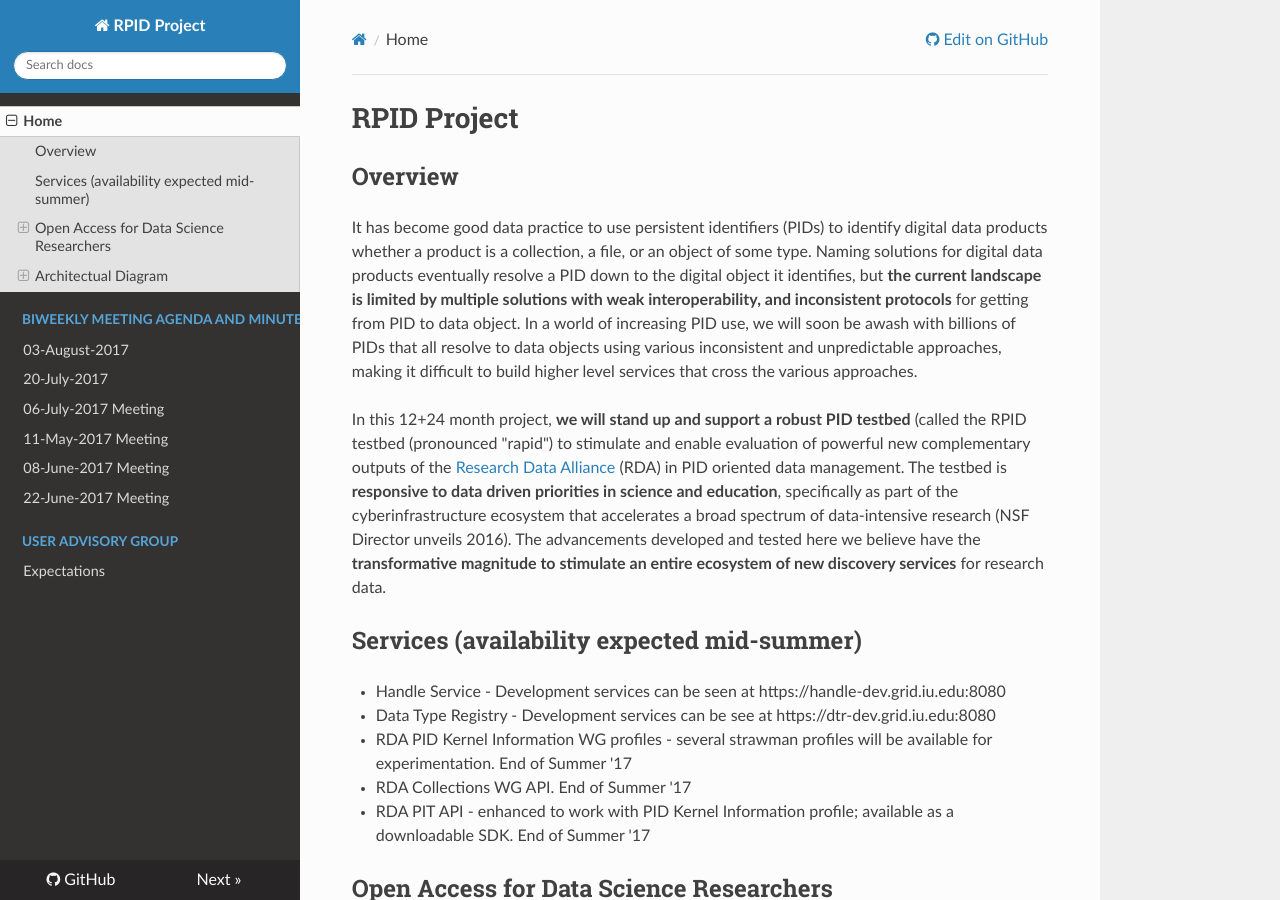
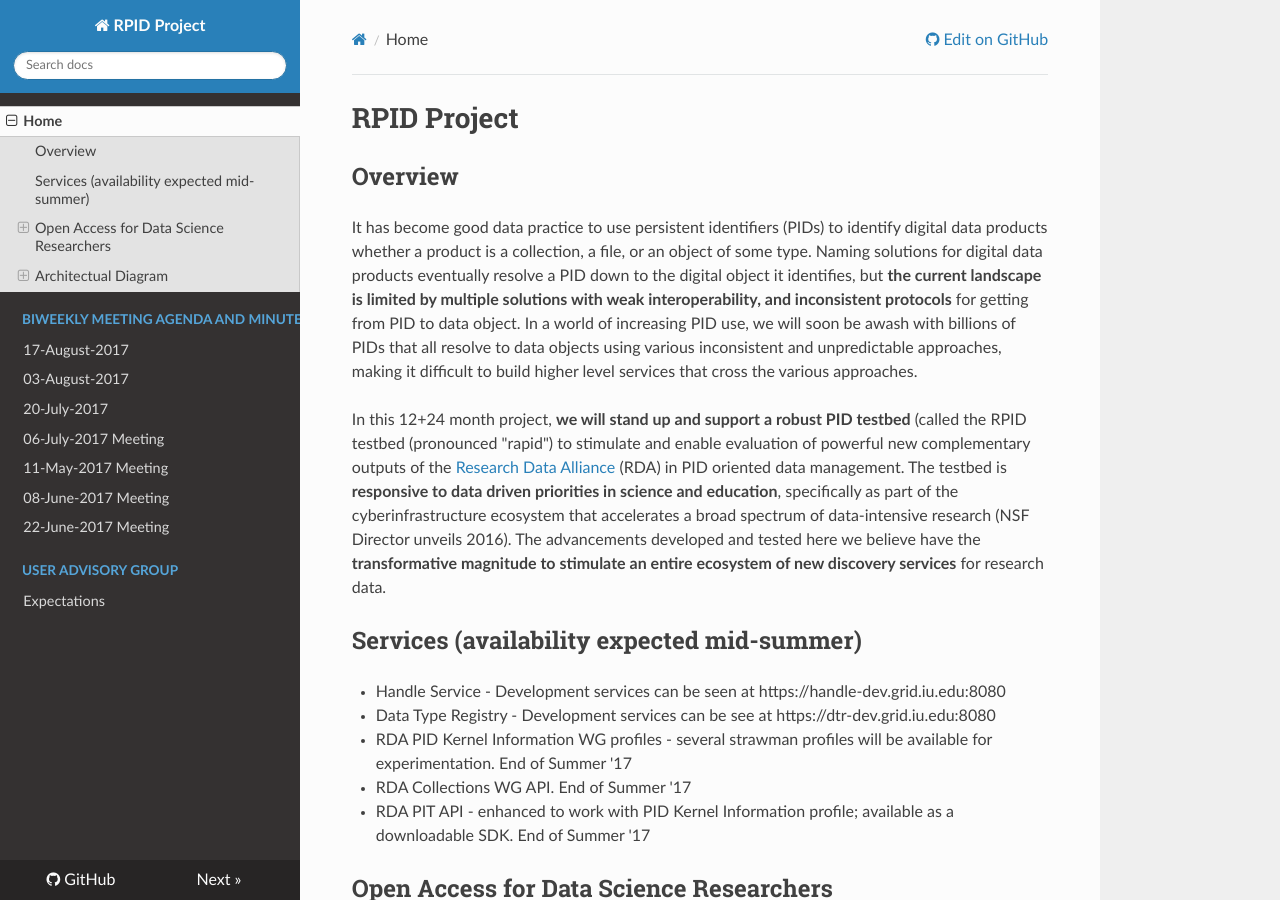
Before and after one commit to rpidproject/rpid, an MkDocs documentation site: the page built from docs/index.md, in a window 1280 px wide and 900 px high. Built offline with MkDocs 1.6.1, drawn with Linux system fonts in a browser that asks for light colours; nearby versions of some CDN libraries; old or Windows-style settings are respelled for this version of MkDocs.

Commit message:
Update mkdocs.yml

```diff
--- a/mkdocs.yml
+++ b/mkdocs.yml
@@ -9,6 +9,7 @@
 pages:
 - Home: 'index.md'
 - BiWeekly Meeting Agenda and Minutes:
+  - '17-August-2017': '17-August-2017.md'
   - '03-August-2017': '03-August-2017.md'
   - '20-July-2017': '20-July-2017.md'
   - '06-July-2017 Meeting': '06-July-2017.md'
```
